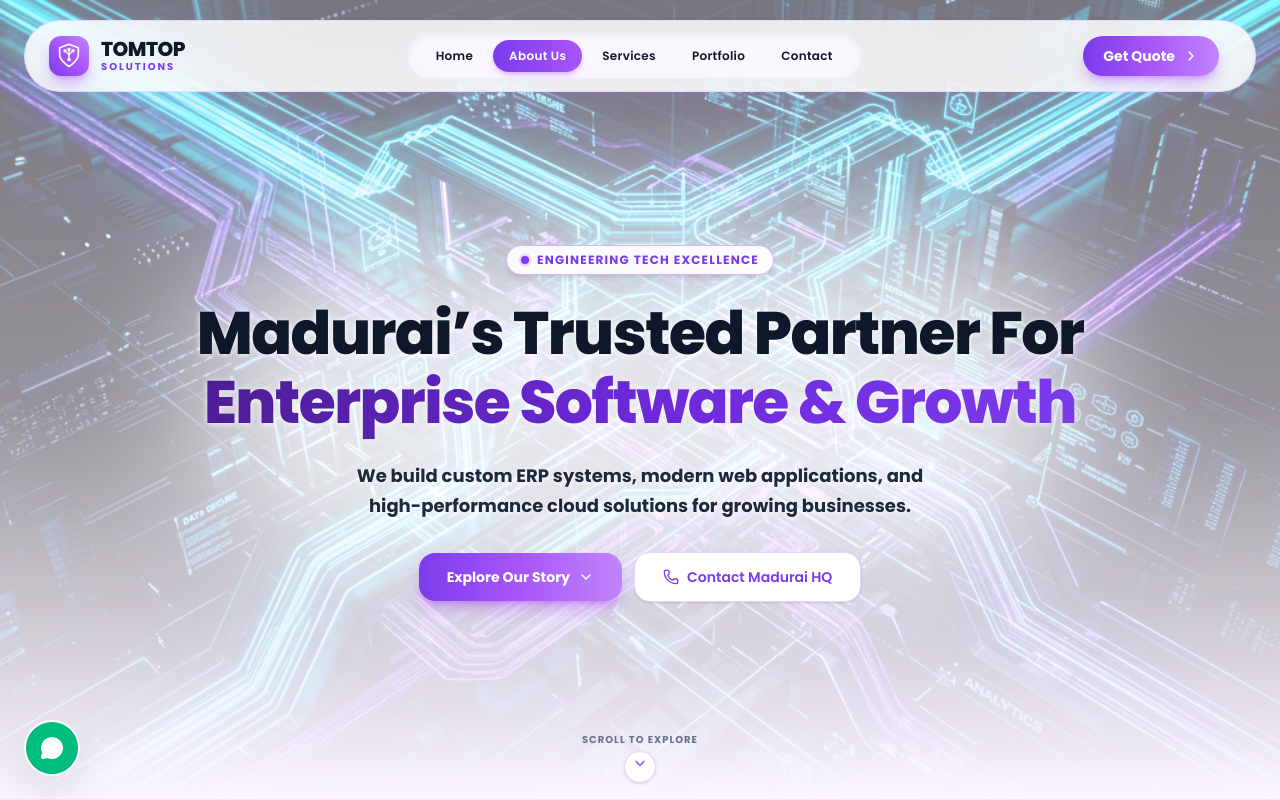
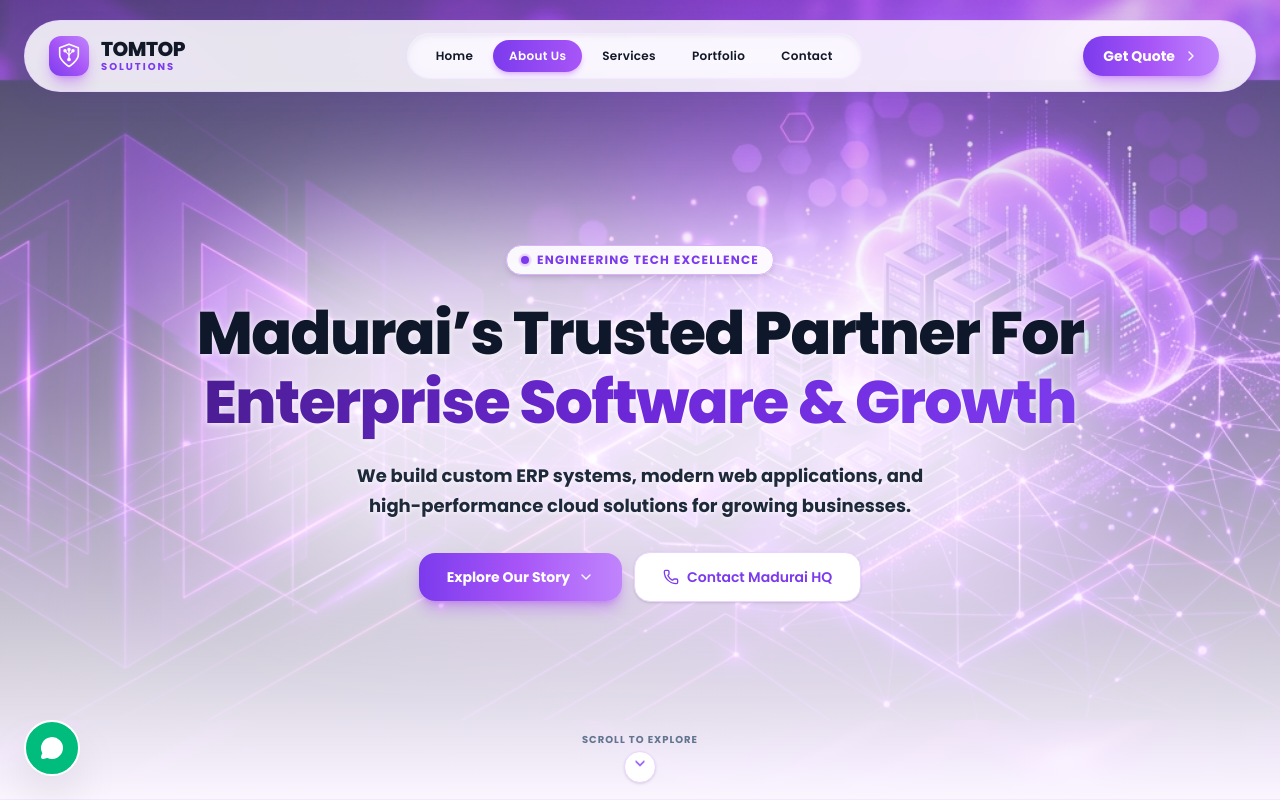
Before and after one commit to sivapragadheeswarii/tomtop, a React (Vite) app: page /about in a window 1280 px wide. Shown: the top 800 px of the page. Built offline with nearby package versions, Linux system fonts and the light colour scheme.

Commit message:
Update About page hero background to pure high-res purple image

```diff
--- a/src/pages/About.jsx
+++ b/src/pages/About.jsx
@@ -42,9 +42,9 @@ export default function About() {
           <img
             src="/images/about_hero_bg.png"
             alt="TOMTOP SOLUTIONS Corporate Innovation"
-            className="w-full h-full object-cover object-center opacity-65 filter contrast-115 brightness-105 saturate-120 pointer-events-none"
+            className="w-full h-full object-cover object-center opacity-70 filter contrast-110 brightness-100 saturate-120 pointer-events-none transition-all duration-700"
           />
-          <div className="absolute inset-0 bg-gradient-to-b from-[#FAF5FF]/20 via-[#FAF5FF]/40 to-[#FAF5FF] pointer-events-none" />
+          <div className="absolute inset-0 bg-gradient-to-b from-[#4C1D95]/20 via-[#FAF5FF]/40 to-[#FAF5FF] pointer-events-none" />
         </div>
 
         {/* Soft Radial Spotlight Behind Hero Text */}
```
Also changed, not shown: public/images/about_hero_bg.png.
